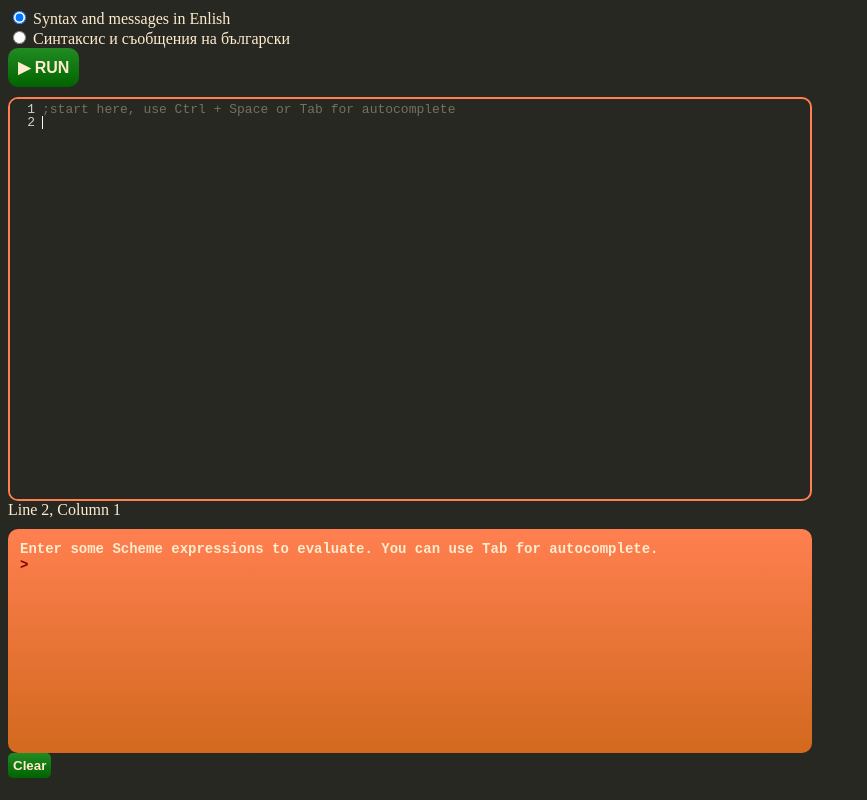
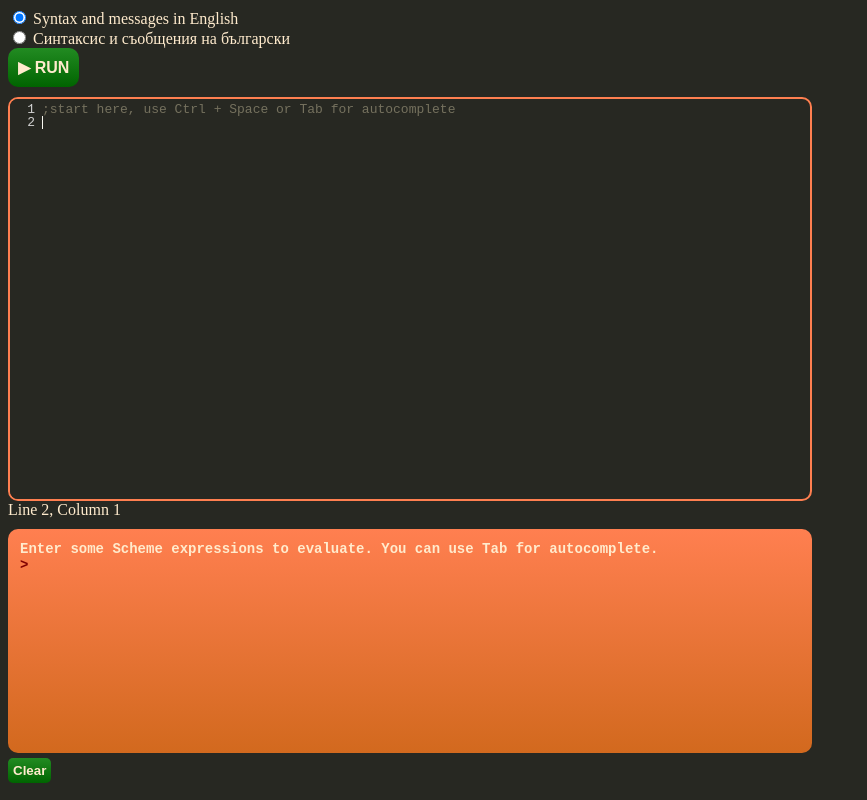
Before and after one commit to ipelovski/lilia, a plain HTML site: page editor/editor.html in a window 1280 px wide. Shown: the whole page, without its empty margins (0-867 px from the left). Drawn offline with nearby package versions, Linux system fonts and the light colour scheme.

Commit message:
Fixed a typo and a small css glitch

```diff
--- a/editor/editor.html
+++ b/editor/editor.html
@@ -36,6 +36,7 @@
 			padding: 5px;
 			color: blanchedalmond;
 			font-weight: bold;
+			margin-top: 5px;
 		}
 		div.CodeMirror {
 			border-radius: 10px;
@@ -117,7 +118,7 @@
 	<div>
 		<div>
 			<input type="radio" id="en-en-lang" name="syntax-msg-lang" value="en-en" checked="checked" />
-			<label for="en-en-lang">Syntax and messages in Enlish</label>
+			<label for="en-en-lang">Syntax and messages in English</label>
 		</div>
 		<div>
 			<input type="radio" id="bg-bg-lang" name="syntax-msg-lang" value="bg-bg" />
```
